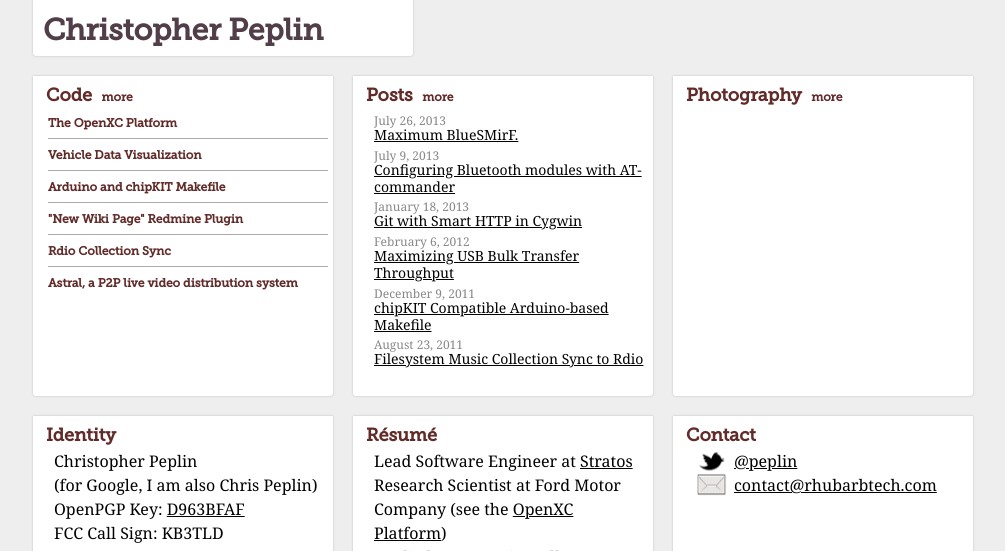
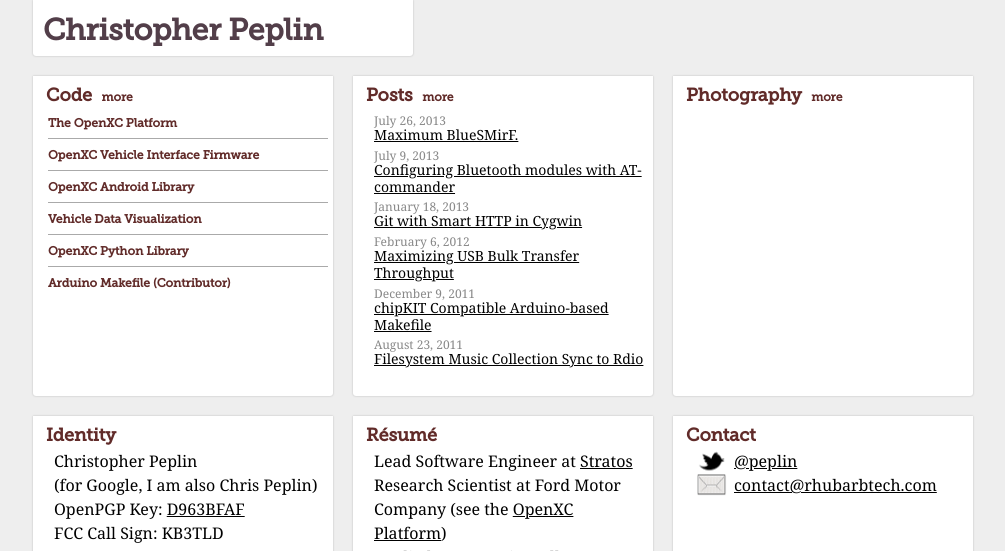
Before and after one commit to peplin/peplin.github.com, a Jekyll site: the page built from index.html, in a window 1280 px wide, cut to the strip 0-551 px from the top of the page. Shown: the whole strip, without its empty margins (137-1142 px from the left). Built offline with Jekyll 4.4.1, drawn with Linux system fonts in a browser that asks for light colours; nearby versions of some CDN libraries; library files that are not in the unit come from our copies; Markdown is read by kramdown in place of the engine named in the settings; comment, search, counter and statistics services are not loaded.

```diff
--- a/css/screen.css
+++ b/css/screen.css
@@ -224,19 +224,19 @@ ul.code li:last-child {
   line-height: 93%;
 }
 
-.github h3 {
+.code h3 {
   font-size: 14px;
   margin-bottom: 0;
   display: inline;
 }
 
-.github a {
+.code a {
   text-decoration: none;
   font-family: Museo-Slab, Trebuchet, Tahoma, Arial, sans-serif;
   font-size: 12px;
 }
 
-.github p {
+.code p {
   font-size: 13px;
   line-height: 1.1em;
 }
--- a/index.html
+++ b/index.html
@@ -11,40 +11,34 @@ title: Christopher Peplin
 <div class="grid_4"><div class="block">
     <h2><a href="https://github.com/peplin" target="_blank">Code <span class="subheader">more</span></a></h2>
     <ul class="code">
-        <li class="github">
+        <li>
             <section class="description">
             <h3><a href="http://openxcplatform.com">The OpenXC Platform</a></h3>
             </section>
         </li>
         <li class="github">
             <section class="description">
-            <h3><a href="http://trace-analyzer.openxcplatform.com/">Vehicle Data Visualization</a></h3>
+            <h3><a href="https://github.com/openxc/vi-firmware">OpenXC Vehicle Interface Firmware</a></h3>
             </section>
         </li>
         <li class="github">
             <section class="description">
-            <h3><a href="https://github.com/sudar/Arduino-Makefile">Arduino and chipKIT Makefile</a></h3>
-            </section>
-        </li>
-        <!-- <li class="github"> -->
-            <!-- <section class="description"> -->
-            <!-- <h3><a href="https://github.com/peplin/arduadio">RTTY Radio on Arduino</a></h3> -->
-            <!-- </section> -->
-        <!-- </li> -->
-        <li class="github">
-            <section class="description">
-            <h3><a href="https://github.com/peplin/redmine_create_wiki_page">"New Wiki Page" Redmine Plugin</a></h3>
+            <h3><a href="https://github.com/openxc/openxc-android">OpenXC Android Library</a></h3>
             </section>
         </li>
         <li class="github">
             <section class="description">
-            <h3><a href="https://github.com/peplin/rdiosync">Rdio Collection Sync</a></h3>
+            <h3><a href="https://gihub.com/openxc/trace-analyzer">Vehicle Data Visualization</a></h3>
             </section>
         </li>
         <li class="github">
             <section class="description">
-            <h3><a href="https://github.com/peplin/astral">Astral, a P2P live
-                    video distribution system</a></h3>
+            <h3><a href="https://github.com/openxc/openxc-python">OpenXC Python Library</a></h3>
+            </section>
+        </li>
+        <li class="github">
+            <section class="description">
+            <h3><a href="https://github.com/sudar/Arduino-Makefile">Arduino Makefile (Contributor)</a></h3>
             </section>
         </li>
     </ul>
--- a/js/app.js
+++ b/js/app.js
@@ -67,24 +67,8 @@ function loadGithubDetails() {
                     header.after(description);
                     header.after(meta);
                 }
-                sortGithubRepositories();
             }
         });
-    });
-}
-
-function sortGithubRepositories() {
-    var repos = $("ul.code li").get();
-    repos.sort(function(a, b){
-        var keyA = $(a).find(".watchers").text();
-        var keyB = $(b).find(".watchers").text();
-        if (keyA < keyB) return 1;
-        if (keyA > keyB) return -1;
-        return 0;
-    });
-    var list = $("ul.code");
-    $.each(repos, function(i, li){
-        list.append(li);
     });
 }
 
```
